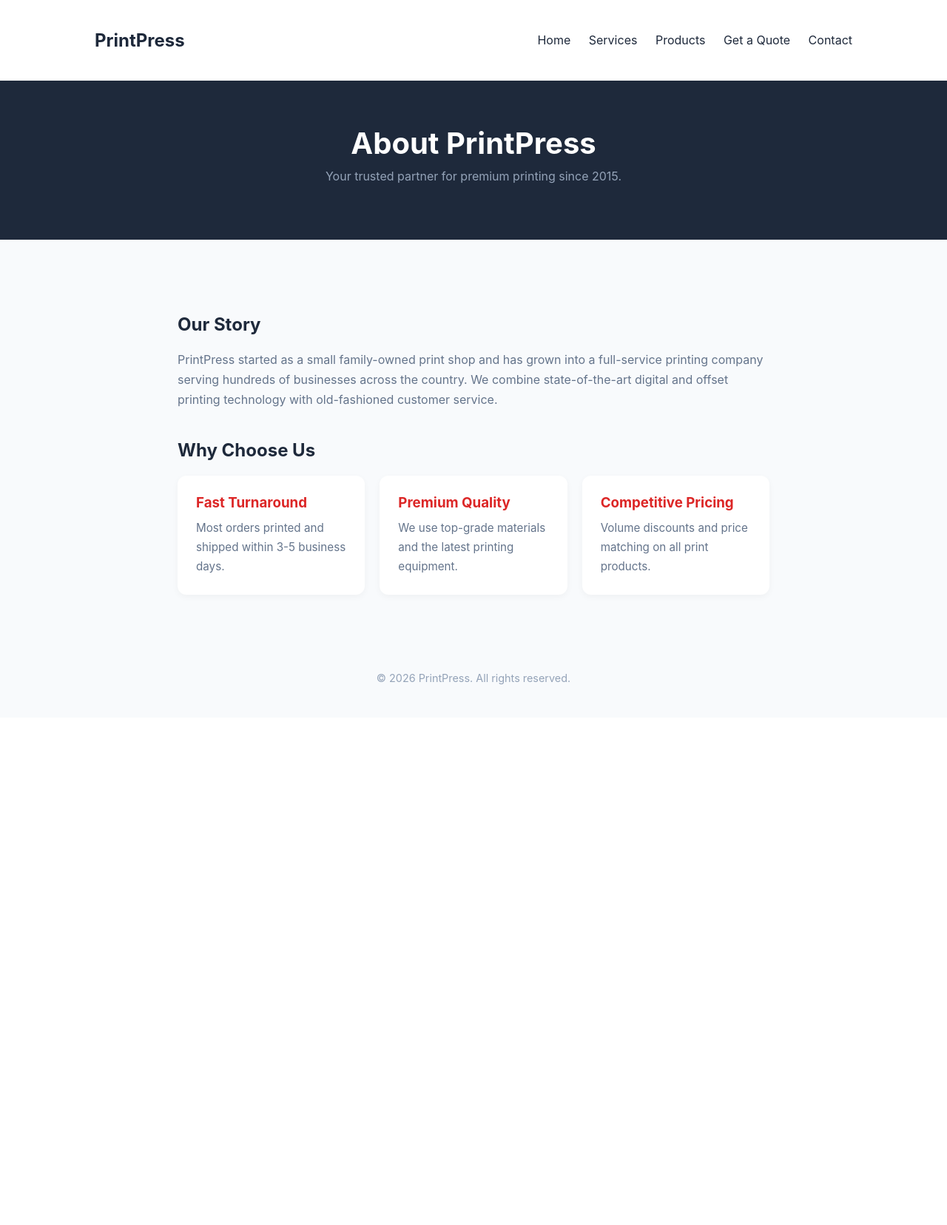
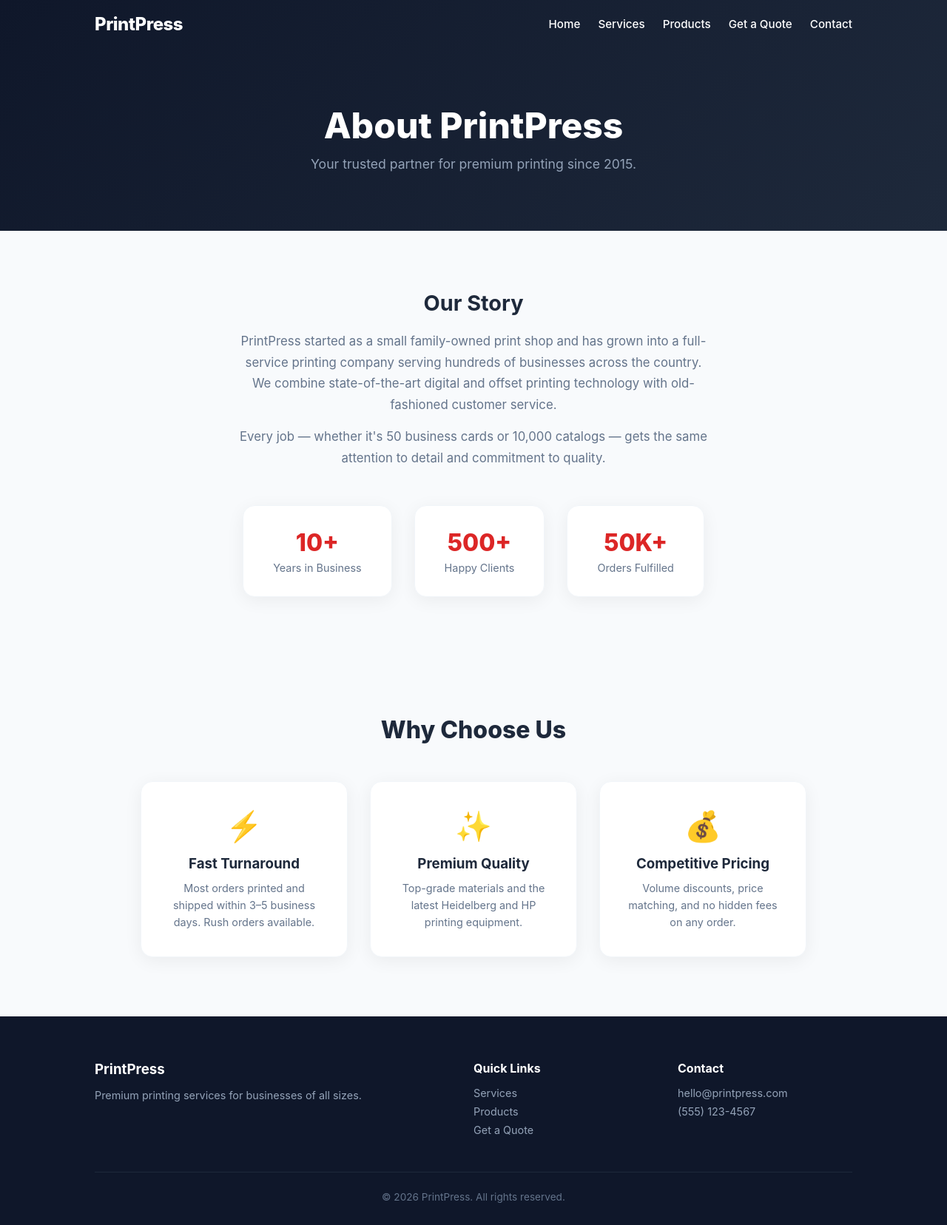
Before and after one commit to SaadRiaz99/Fast-Application-programing-Interface, a FastAPI app: page /about in a window 1280 px wide. Shown: the whole page at 74% size. Before the commit the page ends 926 px from the top, so only its background shows below. Run offline with FastAPI, Linux system fonts and the light colour scheme.

Commit message:
Upgrade about page with stat cards and feature animations

```diff
--- a/static/about.css
+++ b/static/about.css
@@ -1,85 +1,160 @@
-body{
-    margin:0;
-    font-family:Inter,sans-serif;
+* { margin:0; padding:0; box-sizing:border-box; }
+
+body {
+    font-family:Inter, system-ui, sans-serif;
     background:#f8fafc;
     color:#1e293b;
 }
 
-nav{
-    display:flex;
-    justify-content:space-between;
-    align-items:center;
-    padding:20px 10%;
-    background:white;
-    box-shadow:0 2px 10px rgba(0,0,0,.05);
+/* ========== NAV ========== */
+
+nav {
+    position:fixed; top:0; left:0; right:0; z-index:1000;
+    display:flex; justify-content:space-between; align-items:center;
+    padding:18px 10%; background:transparent; color:white;
+    transition:all .3s ease;
 }
 
-nav a{
+nav.scrolled {
+    background:rgba(255,255,255,.85);
+    backdrop-filter:blur(16px);
     color:#1e293b;
-    margin-left:20px;
-    text-decoration:none;
+    box-shadow:0 4px 30px rgba(0,0,0,.08);
 }
 
-.page-header{
-    text-align:center;
-    padding:60px 20px;
-    background:#1e293b;
-    color:white;
+.logo { font-size:1.5rem; font-weight:800; letter-spacing:-.5px; }
+
+.nav-links { display:flex; align-items:center; gap:24px; }
+
+.nav-links a {
+    color:inherit; text-decoration:none; font-size:.95rem; font-weight:500;
+    position:relative;
 }
 
-.page-header h1{
-    font-size:2.5rem;
-    margin:0;
+.nav-links a::after {
+    content:''; position:absolute; bottom:-4px; left:0;
+    width:0; height:2px; background:#dc2626;
+    transition:width .3s ease;
 }
 
-.page-header p{
-    color:#94a3b8;
-    margin-top:10px;
+.nav-links a:hover::after { width:100%; }
+
+/* ========== HEADER ========== */
+
+.page-header {
+    padding:140px 20px 80px;
+    background:linear-gradient(135deg,#0f172a,#1e293b);
+    text-align:center; color:white;
 }
 
-.about-content{
-    padding:60px 10%;
-    max-width:800px;
-    margin:0 auto;
+.header-content h1 { font-size:clamp(2rem,4vw,3rem); font-weight:800; }
+.header-content p { color:#94a3b8; margin-top:12px; font-size:1.1rem; }
+
+/* ========== STORY ========== */
+
+.story {
+    padding:80px 10%;
+    max-width:900px; margin:0 auto;
+    text-align:center;
 }
 
-.about-text h2{
-    color:#1e293b;
-    margin-top:40px;
+.story-content h2 { font-size:1.8rem; margin-bottom:20px; }
+
+.story-content p {
+    color:#64748b; line-height:1.7;
+    margin-bottom:15px; font-size:1.05rem;
 }
 
-.about-text p{
-    color:#64748b;
-    line-height:1.7;
+.story-stats {
+    display:flex; gap:30px; justify-content:center;
+    margin-top:50px;
 }
 
-.features{
-    display:grid;
-    grid-template-columns:1fr 1fr 1fr;
-    gap:20px;
-    margin-top:20px;
+.stat-card {
+    background:white; padding:30px 40px;
+    border-radius:16px;
+    box-shadow:0 5px 25px rgba(0,0,0,.06);
+    border:1px solid #f1f5f9;
+    display:flex; flex-direction:column; align-items:center;
+    gap:6px;
 }
 
-.feature{
-    background:white;
-    padding:25px;
-    border-radius:12px;
-    box-shadow:0 3px 10px rgba(0,0,0,.04);
+.stat-card:hover {
+    transform:translateY(-4px);
+    box-shadow:0 12px 35px rgba(0,0,0,.1);
 }
 
-.feature h3{
-    margin:0 0 10px;
-    color:#dc2626;
+.stat-number {
+    font-size:2rem; font-weight:800; color:#dc2626;
 }
 
-.feature p{
-    margin:0;
-    font-size:0.95rem;
+.stat-card span:last-child {
+    font-size:.9rem; color:#64748b;
 }
 
-footer{
+/* ========== FEATURES ========== */
+
+.features {
+    padding:80px 10%;
     text-align:center;
-    padding:30px;
-    color:#94a3b8;
-    font-size:0.9rem;
 }
+
+.section-title {
+    font-size:2rem; font-weight:800;
+    margin-bottom:50px;
+}
+
+.features-grid {
+    display:flex; gap:30px; justify-content:center; flex-wrap:wrap;
+}
+
+.feature-card {
+    background:white; padding:35px 28px;
+    border-radius:16px; width:280px;
+    box-shadow:0 5px 25px rgba(0,0,0,.06);
+    border:1px solid #f1f5f9;
+}
+
+.feature-card:hover {
+    transform:translateY(-8px);
+    box-shadow:0 20px 50px rgba(0,0,0,.1);
+    border-color:#dc2626;
+}
+
+.feature-icon { font-size:2.5rem; margin-bottom:15px; }
+
+.feature-card h3 { margin-bottom:10px; }
+
+.feature-card p { color:#64748b; font-size:.9rem; line-height:1.6; }
+
+/* ========== FOOTER ========== */
+
+footer {
+    background:#0f172a; color:white;
+    padding:60px 10% 30px;
+}
+
+.footer-grid {
+    display:grid; grid-template-columns:2fr 1fr 1fr; gap:40px;
+    margin-bottom:40px;
+}
+
+.footer-grid h3, .footer-grid h4 { margin-bottom:15px; }
+
+.footer-grid p, .footer-grid a {
+    color:#94a3b8; text-decoration:none;
+    display:block; margin-bottom:8px; font-size:.9rem;
+}
+
+.footer-grid a:hover { color:#dc2626; }
+
+.footer-bottom {
+    border-top:1px solid #1e293b;
+    padding-top:25px; text-align:center;
+    color:#64748b; font-size:.85rem;
+}
+
+@media (max-width:768px) {
+    .story-stats { flex-direction:column; align-items:center; }
+    .footer-grid { grid-template-columns:1fr; }
+}
--- a/template/about.html
+++ b/template/about.html
@@ -3,14 +3,15 @@
 <head>
 <meta charset="UTF-8">
 <meta name="viewport" content="width=device-width, initial-scale=1.0">
-<title>About - PrintPress</title>
+<title>About — PrintPress</title>
+<link rel="stylesheet" href="/static/animations.css">
 <link rel="stylesheet" href="/static/about.css">
 </head>
 <body>
 
-<nav>
-    <h2>PrintPress</h2>
-    <div>
+<nav id="navbar">
+    <h2 class="logo">PrintPress</h2>
+    <div class="nav-links">
         <a href="/">Home</a>
         <a href="/services">Services</a>
         <a href="/products">Products</a>
@@ -20,35 +21,82 @@
 </nav>
 
 <section class="page-header">
+    <div class="header-content anim-fade-up">
         <h1>About PrintPress</h1>
         <p>Your trusted partner for premium printing since 2015.</p>
+    </div>
 </section>
 
-<section class="about-content">
-    <div class="about-text">
+<section class="story anim-fade-up">
+    <div class="story-content">
         <h2>Our Story</h2>
         <p>PrintPress started as a small family-owned print shop and has grown into a full-service printing company serving hundreds of businesses across the country. We combine state-of-the-art digital and offset printing technology with old-fashioned customer service.</p>
-        <h2>Why Choose Us</h2>
-        <div class="features">
-            <div class="feature">
+        <p>Every job — whether it's 50 business cards or 10,000 catalogs — gets the same attention to detail and commitment to quality.</p>
+    </div>
+    <div class="story-stats">
+        <div class="stat-card">
+            <span class="stat-number">10+</span>
+            <span>Years in Business</span>
+        </div>
+        <div class="stat-card">
+            <span class="stat-number">500+</span>
+            <span>Happy Clients</span>
+        </div>
+        <div class="stat-card">
+            <span class="stat-number">50K+</span>
+            <span>Orders Fulfilled</span>
+        </div>
+    </div>
+</section>
+
+<section class="features">
+    <h2 class="section-title anim-fade-up">Why Choose Us</h2>
+    <div class="features-grid">
+        <div class="feature-card anim-scale delay-1">
+            <div class="feature-icon">⚡</div>
             <h3>Fast Turnaround</h3>
-                <p>Most orders printed and shipped within 3-5 business days.</p>
+            <p>Most orders printed and shipped within 3–5 business days. Rush orders available.</p>
         </div>
-            <div class="feature">
+        <div class="feature-card anim-scale delay-2">
+            <div class="feature-icon">✨</div>
             <h3>Premium Quality</h3>
-                <p>We use top-grade materials and the latest printing equipment.</p>
+            <p>Top-grade materials and the latest Heidelberg and HP printing equipment.</p>
         </div>
-            <div class="feature">
+        <div class="feature-card anim-scale delay-3">
+            <div class="feature-icon">💰</div>
             <h3>Competitive Pricing</h3>
-                <p>Volume discounts and price matching on all print products.</p>
-            </div>
+            <p>Volume discounts, price matching, and no hidden fees on any order.</p>
         </div>
     </div>
 </section>
 
 <footer>
+    <div class="footer-grid">
+        <div>
+            <h3>PrintPress</h3>
+            <p>Premium printing services for businesses of all sizes.</p>
+        </div>
+        <div>
+            <h4>Quick Links</h4>
+            <a href="/services">Services</a>
+            <a href="/products">Products</a>
+            <a href="/quote">Get a Quote</a>
+        </div>
+        <div>
+            <h4>Contact</h4>
+            <p>hello@printpress.com</p>
+            <p>(555) 123-4567</p>
+        </div>
+    </div>
+    <div class="footer-bottom">
         <p>&copy; 2026 PrintPress. All rights reserved.</p>
+    </div>
 </footer>
 
+<script>
+window.addEventListener('scroll', () => {
+    document.getElementById('navbar').classList.toggle('scrolled', window.scrollY > 60);
+});
+</script>
 </body>
 </html>
```
Lines whose indentation alone changed are shown as unchanged.
